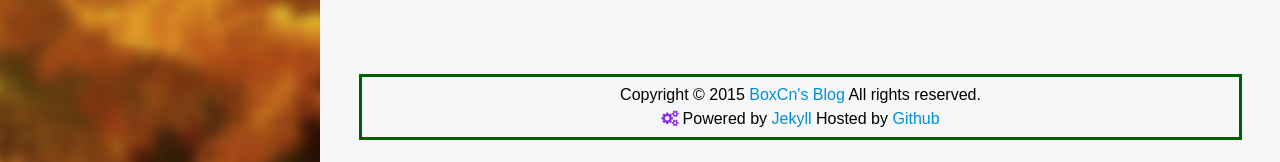
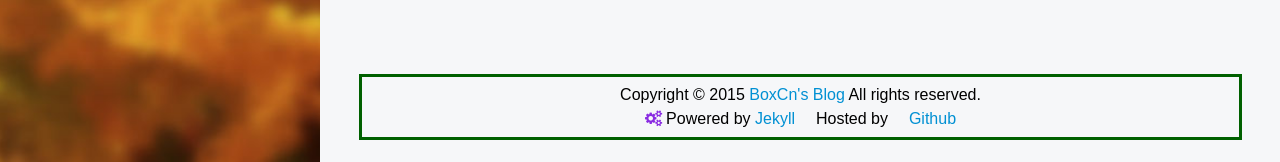
Before and after one commit to boxcn/boxcn.github.io, a Jekyll site: the page built from index.md, in a window 1280 px wide and 1091 px high. Shown: the part 926-1088 px from the top of the window. Built offline with Jekyll 4.4.1, drawn with Linux system fonts in a browser that asks for light colours; some web fonts are replaced; comment, search, counter and statistics services are not loaded.

Commit message:
modify the footer page

```diff
--- a/_includes/themes/jekyll-light/footer.html
+++ b/_includes/themes/jekyll-light/footer.html
@@ -4,7 +4,7 @@
 		<tbody>
 			<tr>
 				<td>
-					Copyright&nbsp;&copy;&nbsp;{{ site.time | date: "%Y" }} <a href="{{ site.blog.url }}">{{ site.blog.name }}</a> All rights reserved. <br/><i class="fa fa-cogs" style="color:blueviolet;">&nbsp;</i>Powered by <a href="http://jekyllrb.com/" target="_blank">Jekyll</a> Hosted by <a href="http://github.com/" target="_blank">Github</a><br/>
+					Copyright&nbsp;&copy;&nbsp;{{ site.time | date: "%Y" }} <a href="{{ site.blog.url }}">{{ site.blog.name }}</a> All rights reserved. <br/><i class="fa fa-cogs" style="color:blueviolet;">&nbsp;</i>Powered by <a href="http://jekyllrb.com/" target="_blank">Jekyll</a> <i class="fa-slideshare" style="color:blueviolet;">&nbsp;</i>Hosted by <i class="fa-github-square" style="color:blueviolet;">&nbsp;</i><a href="http://github.com/" target="_blank">Github</a><br/>
 					<script language="javascript" type="text/javascript" src="http://js.users.51.la/17710526.js"></script>
 <noscript><a href="http://www.51.la/?17710526" target="_blank"><img alt="&#x6211;&#x8981;&#x5566;&#x514D;&#x8D39;&#x7EDF;&#x8BA1;" src="http://img.users.51.la/17710526.asp" style="border:none" /></a></noscript><script type="text/javascript">var cnzz_protocol = (("https:" == document.location.protocol) ? " https://" : " http://");document.write(unescape("%3Cspan id='cnzz_stat_icon_1865588'%3E%3C/span%3E%3Cscript src='" + cnzz_protocol + "s96.cnzz.com/stat.php%3Fid%3D1865588%26show%3Dpic' type='text/javascript'%3E%3C/script%3E"));</script><script type="text/javascript" src="http://js.tongji.linezing.com/3583834/tongji.js"></script><noscript><a href="http://www.linezing.com"><img src="http://img.tongji.linezing.com/3583834/tongji.gif"/></a></noscript>
 				</td>
```
